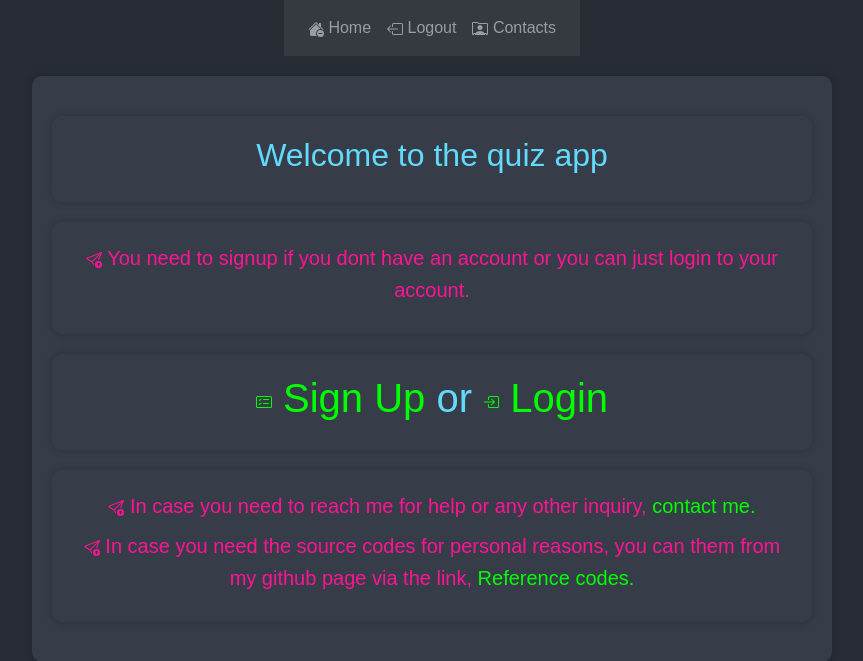
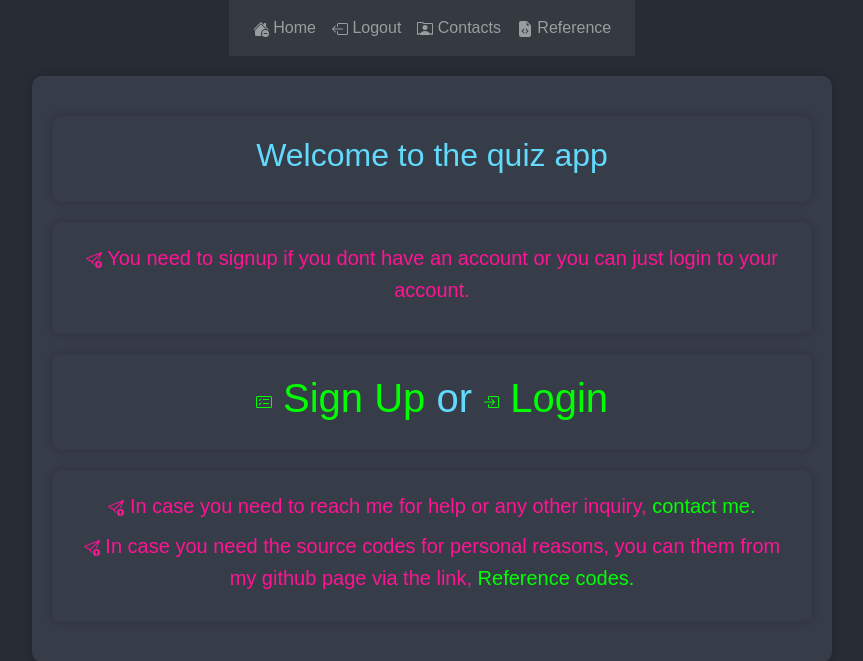
Before and after one commit to harizonelopez/quiz-app, a Flask app: page / in a window 1280 px wide. Shown: the top 661 px of the page, without its empty margins (208-1071 px from the left). Run offline with Flask 3, Linux system fonts and the light colour scheme; some libraries are stand-ins or nearby versions.

Commit message:
Update base.html

```diff
--- a/templates/base.html
+++ b/templates/base.html
@@ -42,6 +42,9 @@
             <path d="M8 9.05a2.5 2.5 0 1 0 0-5 2.5 2.5 0 0 0 0 5"/>
             <path d="M1 1a1 1 0 0 0-1 1v11a1 1 0 0 0 1 1h.5a.5.5 0 0 0 .5-.5.5.5 0 0 1 1 0 .5.5 0 0 0 .5.5h9a.5.5 0 0 0 .5-.5.5.5 0 0 1 1 0 .5.5 0 0 0 .5.5h.5a1 1 0 0 0 1-1V3a1 1 0 0 0-1-1H6.707L6 1.293A1 1 0 0 0 5.293 1zm0 1h4.293L6 2.707A1 1 0 0 0 6.707 3H15v10h-.085a1.5 1.5 0 0 0-2.4-.63C11.885 11.223 10.554 10 8 10c-2.555 0-3.886 1.224-4.514 2.37a1.5 1.5 0 0 0-2.4.63H1z"/>
             </svg>      Contacts</a>
+          <a class="nav-item nav-link" id="reference" href="/reference"><svg xmlns="http://www.w3.org/2000/svg" width="16" height="16" fill="currentColor" class="bi bi-file-earmark-code-fill" viewBox="0 0 16 16">
+            <path d="M9.293 0H4a2 2 0 0 0-2 2v12a2 2 0 0 0 2 2h8a2 2 0 0 0 2-2V4.707A1 1 0 0 0 13.707 4L10 .293A1 1 0 0 0 9.293 0M9.5 3.5v-2l3 3h-2a1 1 0 0 1-1-1M6.646 7.646a.5.5 0 1 1 .708.708L5.707 10l1.647 1.646a.5.5 0 0 1-.708.708l-2-2a.5.5 0 0 1 0-.708zm2.708 0 2 2a.5.5 0 0 1 0 .708l-2 2a.5.5 0 0 1-.708-.708L10.293 10 8.646 8.354a.5.5 0 1 1 .708-.708"/>
+          </svg>         Reference </a>
         </div>
       </div>
     </nav>
```
